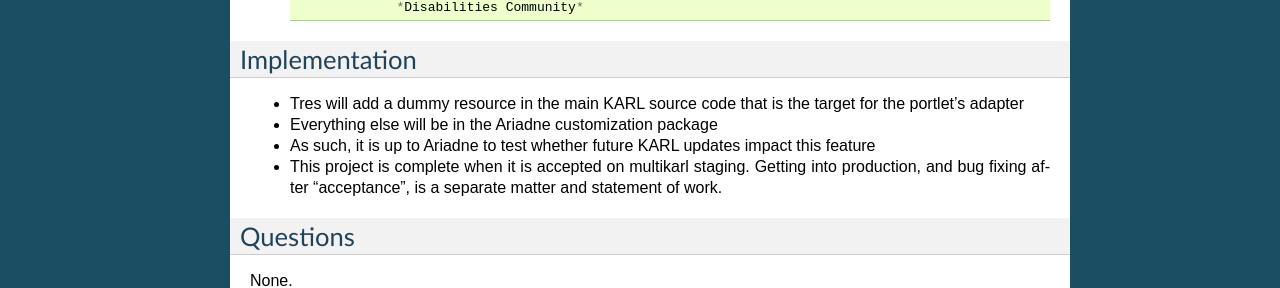
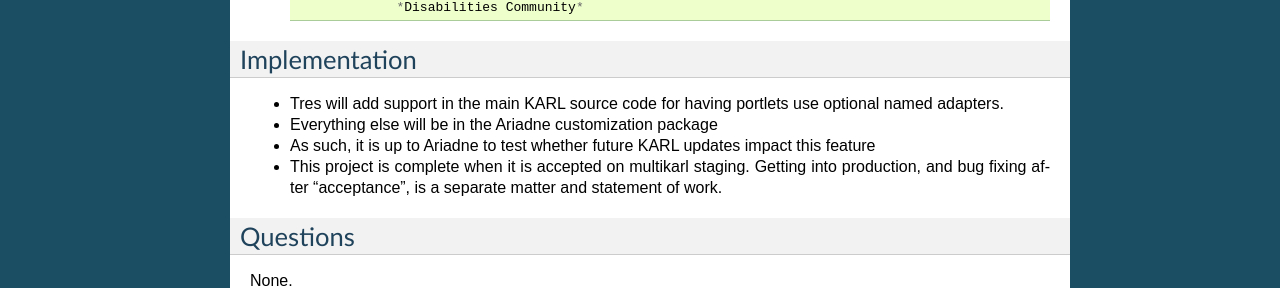
Before and after one commit to karlproject/karldocs, a Sphinx documentation site: the page built from docs/specs/drafts/public-blogposts-portlet.rst, in a window 1280 px wide. Shown: the part 564-852 px from the top of the page. Built offline with Sphinx 7.4.7, drawn with Linux system fonts in a browser that asks for light colours.

Commit message:
Update public-blogposts-portlet.rst
Note the chosen implementation strategy (Paul's description was one of the alternatives considered, but is more invasive).

```diff
--- a/docs/specs/drafts/public-blogposts-portlet.rst
+++ b/docs/specs/drafts/public-blogposts-portlet.rst
@@ -33,8 +33,8 @@
 Implementation
 ==============
 
-- Tres will add a dummy resource in the main KARL source code that is
-  the target for the portlet's adapter
+- Tres will add support in the main KARL source code for having
+  portlets use optional named adapters.
 
 - Everything else will be in the Ariadne customization package
 
```
